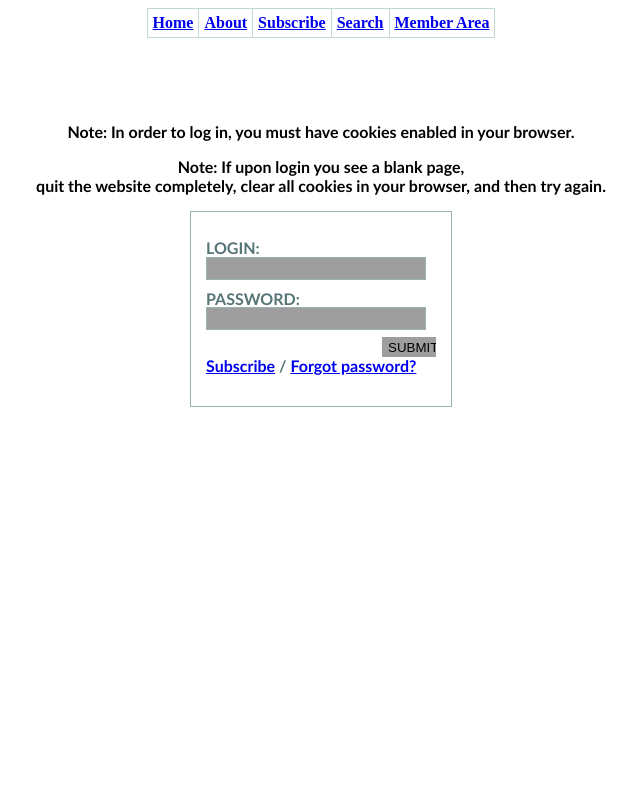
After one commit to kingsdigitallab/humanist-django, a Django app: template templates/legacy/restricted_login.html in a window 1280 px wide. The commit adds this page. Shown: the whole page, without its empty margins (319-959 px from the left). Run offline with Django 3.2, Linux system fonts and the light colour scheme; the template is opened without the code that fills it, so the values that code supplies are empty; grey boxes are pictures that could not be loaded.

Commit message:
user login and registration

```diff
--- /dev/null
+++ b/assets/css/legacy-login.css
@@ -0,0 +1,37 @@
+.form 				{font:normal 0.8em auto "Trebuchet MS", Verdana, Arial, Helvetica, sans-serif;color:#567475;line-height:1.1}
+# body a 				{font-weight:bold;text-decoration:none;color:#567475;}
+# body a:hover 			{text-decoration:underline;}
+# label				{line-height:1.7;font-weight:bold}
+.input				{border: 1px solid #99b3b4;width: 220px;background: #e4ebeb url(../images/input_stripe.gif);font: 11px verdana, # sans-serif;color:#443;padding:3px;outline:none;}
+.input:focus			{border:1px solid #567475;background: #e4ebeb;}
+.submit-btn			{width: 54px;height: 20px;background:url(../images/submit.gif) no-repeat;outline: none;vertical-align:top;border:0;margin:5px 0 0 0;float:right}
+.submit-btn			{margin:1px 0 0 0;#}
+.submit-btn:hover		{background: url(../images/submit.gif) no-repeat 0 -20px;}
+#container 			{border:1px solid #99b3b4;padding:15px;margin:auto;background-color:white}
+.clear				{clear:both}
+#log 				{padding:15px;margin:100px auto auto auto;width:230px;}
+#log p 				{margin:0;padding:4px 0 4px 0;}
+.error 				{color:red;margin:0;padding:0;}
+.msg 				{color:green;margin:0;padding:0;font-size:11pt;}
+select				{border: 1px solid #99b3b4;background: #e4ebeb;font:normal 1em auto "Trebuchet MS", Verdana, Arial, Helvetica, sans-serif;color:#443;}
+div.pages			{margin:10px;}
+div.pages div,div.pages a	{margin-right:1px;padding:1px 5px 2px 5px;border:1px solid #99b3b4;text-decoration:none;font-size:12px;color:#99b3b4;}
+div.pages div,div.pages a:hover	{border:1px solid #99b3b4;background-color:#99b3b4;color:#fff;}
+div.pages .current		{border:1px solid #443;background-color:#99b3b4;color:#fff;}
+table 				{border-collapse:collapse;background-color:#fff;color:#4f6b72;border:solid 1px #C1DAD7;}
+# table em			{color:#ccc;display:block;}
+# table em:hover			{color:#cc3399;}
+# td, th 				{border-left:solid 1px #C1DAD7;white-space:nowrap}
+# th				{padding-left:10px}
+# caption 			{padding-left:10px;text-align: left;font: bold 11px;text-transform: uppercase;color: #FF6600;background:url(../images/pfeil2.gif) no-repeat left}
+# table a 			{color:#950000;text-decoration:none;border:0;font: normal 11px auto "Trebuchet MS", Verdana, Arial, Helvetica, sans-serif;}
+# table a:link 			{text-decoration:none;}
+# table a:visited 		{font-weight:normal;color:#666;text-decoration: line-through;}
+# table a:hover 			{border-bottom: 1px dashed #C1DAD7;}
+# thead th, tfoot th, tfoot td 	{font: bold 11px "Trebuchet MS", Verdana, Arial, Helvetica, sans-serif;color: #4f6b72;border-right: 1px solid #C1DAD7;border-bottom: 1px solid #C1DAD7;border-top: 1px solid #C1DAD7;letter-spacing: 1px;text-transform: uppercase;text-align: left;padding: 6px 6px 6px 12px;background: #CAE8EA url(../images/bg_header.jpg) no-repeat;}
+# tfoot td 			{text-align:right}
+# tbody th, tbody td 		{border-bottom: solid 1px #C1DAD7;}
+# tbody th 			{white-space: nowrap;padding:0 5px;background-color: #DAEFF1;color:#4f6b72;font-size:85%;font-family:Verdana;width:10px}
+# tbody th a 			{color:#333;}
+# tbody tr:hover 			{background:#EEF8F9;}
+# .powered, .powered a		{margin-top:10px;color:#ccc;font-size:10px;text-align:right;font-family:Arial;}
--- a/humanist/settings/base.py
+++ b/humanist/settings/base.py
@@ -60,7 +60,7 @@ EMAIL_HOST = 'smtp.cch.kcl.ac.uk'
 EMAIL_PORT = 25
 EMAIL_HOST_USER = ''
 EMAIL_HOST_PASSWORD = ''
-EMAIL_SUBJECT_PREFIX = '[Django {}] '.format(PROJECT_NAME)
+EMAIL_SUBJECT_PREFIX = ''
 EMAIL_USE_TLS = False
 
 # Sender of error messages to ADMINS and MANAGERS
--- a/humanist_app/urls.py
+++ b/humanist_app/urls.py
@@ -1,7 +1,7 @@
 from django.urls import path
 
 # Legacy views
-from .views import (WebAnnouncementView, WebHomepageView,
+from .views import (WebAnnouncementView, WebHomepageView, WebLogin,
                     WebQuackView, WebMembershipFormView)
 
 urlpatterns = [
@@ -9,5 +9,6 @@ urlpatterns = [
     path('', WebHomepageView.as_view()),
     path('announcement.html', WebAnnouncementView.as_view()),
     path('quack.html', WebQuackView.as_view()),
+    path('Restricted/', WebLogin.as_view()),
     path('membership_form.php', WebMembershipFormView.as_view()),
 ]
--- a/templates/legacy/announcement.html
+++ b/templates/legacy/announcement.html
@@ -61,4 +61,7 @@ May 2009<br>
 </p>
 <hr>
 [<A HREF="index.html">Humanist's homepage</a>]
+
+<p>This site is <a href="//kdl.kcl.ac.uk/how-we-work/kdl-designed-developed-and-maintained/">maintained</a> under a service level agreement by <a href="//kdl.kcl.ac.uk/">King's Digital Lab</a>.
+
 </body>
--- a/templates/legacy/index-2.html
+++ b/templates/legacy/index-2.html
@@ -168,6 +168,9 @@ HREF="http://lists.village.virginia.edu/humanist/main.html"><B>Subscribe</B></A>
 <td align=center> <A HREF="help.html"><B>Help</B></A>
 <td align=center> <A HREF="http://www.allc.org/imhc/"><B>Institutional models</B></A>
 </table></center>
+
+<p>This site is <a href="//kdl.kcl.ac.uk/how-we-work/kdl-designed-developed-and-maintained/">maintained</a> under a service level agreement by <a href="//kdl.kcl.ac.uk/">King's Digital Lab</a>.
+
 </body>
 
 <!-- Mirrored from www.princeton.edu/humanist/index.html by HTTrack Website Copier/3.x [XR&CO'2007], Sat, 03 May 2008 20:32:00 GMT -->
--- a/templates/legacy/index.html
+++ b/templates/legacy/index.html
@@ -82,6 +82,7 @@ href="http://www.digitalhumanities.org/humanist/Archives/Virginia/v12/subject.ht
 <p><b>Editor</b>: <a href="http://www.mccarty.org.uk">Willard McCarty</a> (King's College London, U.K.; Western Sydney University, Australia) <br>
 <b>Software designer</b>: <a href="http://www.mind-crafts.com/aboutus.html">Malgosia Askanas</a> (Mind-Crafts)</p>
 
+<p>This site is <a href="//kdl.kcl.ac.uk/how-we-work/kdl-designed-developed-and-maintained/">maintained</a> under a service level agreement by <a href="//kdl.kcl.ac.uk/">King's Digital Lab</a>.
 
 
 </body>
--- /dev/null
+++ b/templates/legacy/restricted_login.html
@@ -0,0 +1,60 @@
+{% load static %}
+<html>
+<head>
+    <title>Humanist Member Login</title>
+    <link href="{% static 'css/legacy-login.css' %}" rel="stylesheet" type="text/css" />
+
+</head>
+
+<body><center>
+<table border cellpadding=5>
+<td align=center><A HREF="/" border=off><B>Home</B></A></td>
+<td align=center><A HREF="/announcement.html" border=off><B>About</B></A></td>
+<td align=center> <A
+HREF="/membership_form.php"><B>Subscribe</B></A></td>
+<td align=center><a href="/search.html"><B>Search</B></a></td>
+<td align=center> <A HREF="/Restricted/"><B>Member Area</B></A></td>
+</table>
+</center>    <p>&nbsp;</p>
+    <p>&nbsp;</p>
+    <div style="font-family: 'Trebuchet MS', Verdana, Arial, Helvetica, sans-serif;">
+        <center>
+    <b>Note: In order to log in, you must have cookies enabled in your browser.</b><p>
+    <b>Note: If upon login you see a blank page,<br>quit the website completely, clear all cookies in your browser, and then try again.
+    </center>
+    {% if error %}
+    <div id="log">
+           <p class="error">{{ error }}</p>
+    </div>
+    {% endif %}
+    <div id="container" style="width:230px;">
+
+        <form class="form" action="" method="post">
+
+            {% csrf_token %}
+
+            <input type="hidden" name="_submit_check" value="1"/>
+            <input type="hidden" name="_count" value="0"/>
+            <input type="hidden" name="_goto" value="."/>
+
+            <div style="margin-top:12px; margin-bottom:10px">
+
+                LOGIN:
+                <input class="input" type="text" name="username" id="username" size="40" maxlength="50" value="" />
+            </div>
+            <div style="margin-bottom:6px">
+                PASSWORD:
+                <input class="input" type="password" name="password" id="password" size="20" maxlength="20" />
+            </div>
+            <input type="submit" value="SUBMIT"  class="submit-btn"  />
+            <br class="clear" />
+            <a href="membership_form.php">Subscribe</a> / <a href="forgot_password.php">Forgot password?</a>
+
+        </form>
+
+
+    </div>
+
+</body>
+
+</html>
```
Also changed, not shown: humanist_app/views.py (+114 -1 lines), templates/legacy/membership_form.html (+17 -6 lines).
